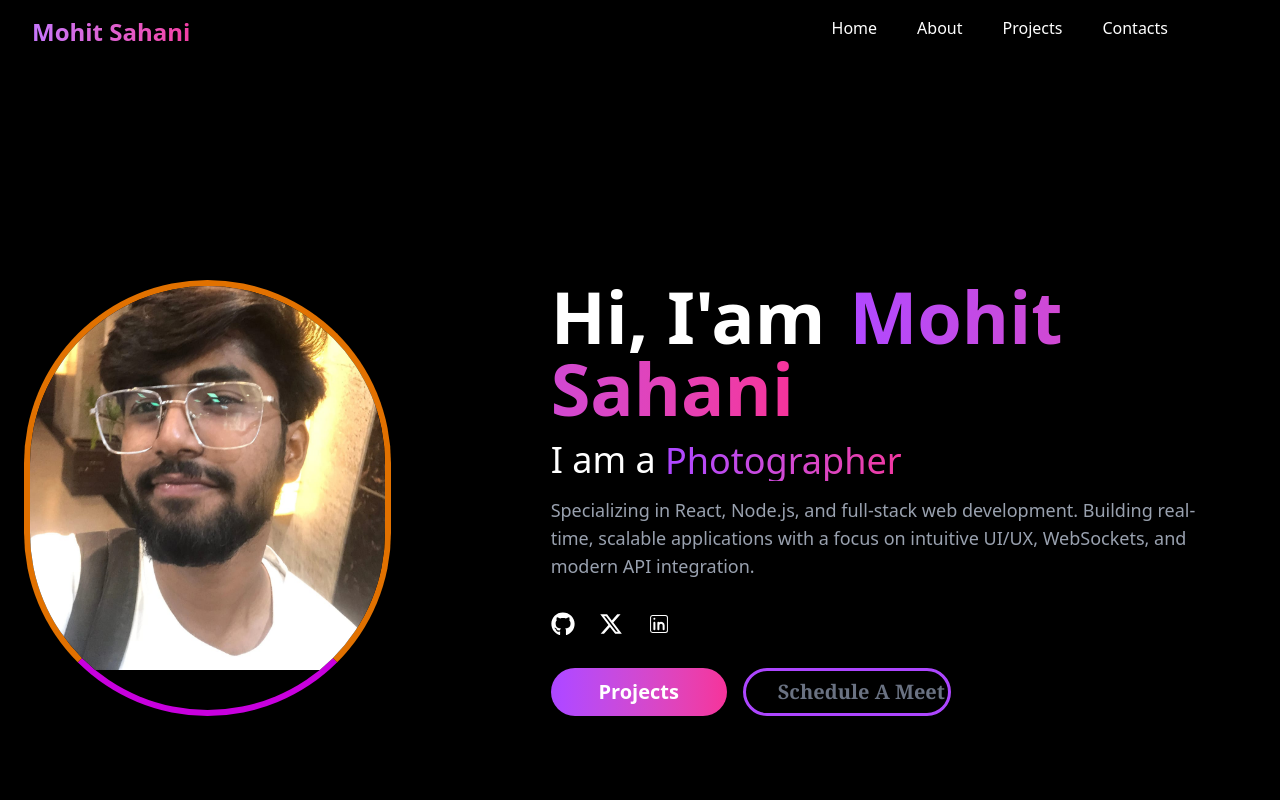
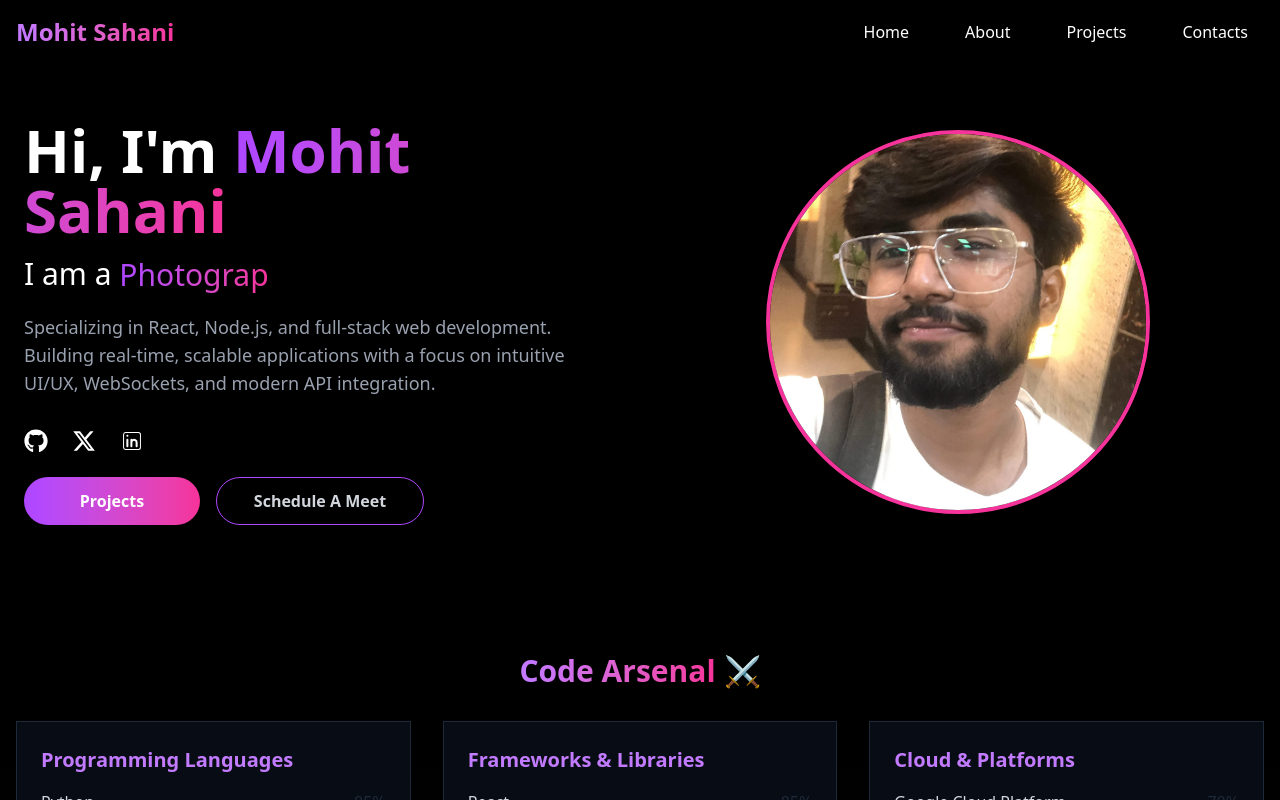
Before and after one commit to Sagolsa78/portfolio, a React (Vite) app: page / in a window 1280 px wide. Shown: the top 800 px of the page. Built offline with nearby package versions, Linux system fonts and the light colour scheme.

Commit message:
the webpage have been made mobile responsive and has smooth users experience.

```diff
--- a/src/components/Hero.tsx
+++ b/src/components/Hero.tsx
@@ -1,21 +1,18 @@
-import { FaGithub } from "react-icons/fa6";
-import { FaXTwitter } from "react-icons/fa6";
+import { FaGithub, FaXTwitter } from "react-icons/fa6";
 import { CiLinkedin } from "react-icons/ci";
+import { useEffect, useState } from "react";
+import { motion, AnimatePresence } from 'framer-motion';
+import {scrollToSection } from "./Navbar";
+import { useMenu } from "./MenuContext";
 
 
 
 
-
-
-import  { useEffect, useState } from "react";
-
-import { motion, AnimatePresence } from 'framer-motion';
-import { scrollToSection } from "./Navbar";
-
 function Hero() {
-
   const words = ['Developer', 'Traveler', 'Photographer', 'Innovator'];
   const [currentWordIndex, setCurrentWordIndex] = useState(0);
+  const {menuOpen}=useMenu();
+
 
   useEffect(() => {
     const interval = setInterval(() => {
@@ -23,28 +20,23 @@ function Hero() {
     }, 2500);
 
     return () => clearInterval(interval);
-    }, [words.length])
-
-
+  }, []);
 
   return (
+    <div className={`bg-black text-white px-6 py-20 mt-10
 
-        <div className="mx-auto bg-black  text-white container px-6 py-20 mb-50 mt-50 flex " >
-            <div className="flex">
-                <div className="aspect-square rounded-full text-amber-600 overflow-hidden border-6 border-b-fuchsia-600 ">
-                    <img src="/src/assets/My _PhotoGraph.jpeg" alt="profile _image" className="h-96" />
-                </div>
-                <div className="pl-10">
-                    <div className="  pl-30">
-                        <h1 className="text-5xl md:text-7xl mb-4 font-bold">
-                            Hi, I'am
-                            <span className="pl-6 bg-clip-text text-transparent bg-gradient-to-r from-purple-500 to-pink-500">Mohit Sahani</span>
+        }`}>
+      <div className={`container mx-auto flex flex-col-reverse md:flex-row items-center justify-between gap-10 flex-1 transition-all duration-300 ${menuOpen ? "mt-38" : "mt-0" }`}>
 
+        {/* Text content */}
+        <div className="flex-1 text-center md:text-left">
+          <h1 className="text-4xl md:text-6xl font-bold mb-4">
+            Hi, I'm <span className="bg-clip-text text-transparent bg-gradient-to-r from-purple-500 to-pink-500">Mohit Sahani</span>
           </h1>
 
-                        <div className="text-left text-4xl mb-4 align-baseline ">
-                            <span className=" font-normal">I am a </span>
-                            <span className="inline-flex relative min-w-[250px] min-h-8 vertical-align-middle ">
+          <div className="text-2xl md:text-3xl mb-4">
+            I am a{" "}
+            <span className="inline-flex relative min-h-10 min-w-[150px] align-middle">
               <AnimatePresence mode="wait">
                 <motion.span
                   key={words[currentWordIndex]}
@@ -59,35 +51,44 @@ function Hero() {
               </AnimatePresence>
             </span>
           </div>
-                        <div>
-                            <p className="text-lg text-gray-400 mb-8 max-w-2xl mx-auto lg:mx-0">
-                                Specializing in React, Node.js, and full-stack web development. Building real-time, scalable applications with a focus on intuitive UI/UX, WebSockets, and modern API integration.</p>
-                        </div>
-                        <div className="mb-8 text-2xl lg: flex gap-6
-                        ">
-                            <a href="https://github.com/sagolsa78"><FaGithub className="" /></a>
-                            <a href="https://x.com/sagolsa78"> <FaXTwitter /></a>
-                            <a href="https://www.linkedin.com/in/sahani78/ "> <CiLinkedin /></a>
-                        </div>
-                        <div className="flex flex-col-2  ">
-                            <a href="#projects"  onClick={(e)=>scrollToSection(e,"#Projects")}>
-                                <button className="text-xl font-semibold item-center w-44 h-12 hover:cursor-pointer rounded-full text-white  bg-gradient-to-r from-purple-500 to-pink-500">
-                                Projects
 
+          <p className="text-lg text-gray-400 mb-8 max-w-xl mx-auto md:mx-0">
+            Specializing in React, Node.js, and full-stack web development. Building real-time, scalable applications with a focus on intuitive UI/UX, WebSockets, and modern API integration.
+          </p>
 
-                            </button></a>
-                            <a href="https://calendly.com/sahanimohit5ed/30min" className="pl-4"><button className="text-xl flex  font-serif   pl-8  items-center font-semibold item-center w-52 hover:cursor-pointer h-12  rounded-full text-gray-500  border-3   border-purple-500 ">
-                                Schedule A Meet
-                            </button></a>
+          <div className="flex justify-center md:justify-start gap-6 text-2xl mb-6">
+            <a href="https://github.com/sagolsa78"><FaGithub /></a>
+            <a href="https://x.com/sagolsa78"><FaXTwitter /></a>
+            <a href="https://www.linkedin.com/in/sahani78/"><CiLinkedin /></a>
           </div>
 
+          <div className="flex flex-col sm:flex-row gap-4 justify-center md:justify-start">
+            <a href="#projects" onClick={(e) => scrollToSection(e, "#Projects")}>
+              <button className="w-44 h-12 text-white font-semibold rounded-full bg-gradient-to-r from-purple-500 to-pink-500">
+                Projects
+              </button>
+            </a>
+            <a href="https://calendly.com/sahanimohit5ed/30min">
+              <button className="w-52 h-12 border border-purple-500 text-gray-300 font-semibold rounded-full">
+                Schedule A Meet
+              </button>
+            </a>
+          </div>
+        </div>
+
+        {/* Image */}
+        <div className="flex-1 flex justify-center">
+          <div className="rounded-full overflow-hidden border-4 border-pink-500 w-52 h-52 md:w-96 md:h-96">
+            <img
+              src="/My _PhotoGraph.jpeg"
+              alt="Profile"
+              className="object-cover w-full h-full"
+            />
           </div>
         </div>
       </div>
-
     </div>
-    )
+  );
 }
 
-
 export default Hero;
--- /dev/null
+++ b/src/components/MenuContext.tsx
@@ -0,0 +1,27 @@
+// src/context/MenuContext.tsx
+import { createContext, useContext, useState } from "react";
+
+type MenuContextType = {
+  menuOpen: boolean;
+  setMenuOpen: (val: boolean) => void;
+};
+
+const MenuContext = createContext<MenuContextType | null>(null);
+
+export const MenuProvider = ({ children }: { children: React.ReactNode }) => {
+  const [menuOpen, setMenuOpen] = useState(false);
+
+  return (
+    <MenuContext.Provider value={{ menuOpen, setMenuOpen }}>
+      {children}
+    </MenuContext.Provider>
+  );
+};
+
+export const useMenu = () => {
+  const context = useContext(MenuContext);
+  if (!context) {
+    throw new Error("useMenu must be used within a MenuProvider");
+  }
+  return context;
+};
--- a/src/components/Navbar.tsx
+++ b/src/components/Navbar.tsx
@@ -1,37 +1,29 @@
 import { useEffect, useState } from "react";
+import { Menu, X } from "lucide-react"; // or any icon set you prefer
+import { useMenu } from "./MenuContext";
 
-
-
-export const scrollToSection = (e: React.MouseEvent<HTMLAnchorElement>, herf: string) => {
-  e.preventDefault()
-  const targetId = herf.replace("#", "")
-  const elem = document.getElementById(targetId)
-  elem?.scrollIntoView({ behavior: "smooth" })
-
-}
-
+export const scrollToSection = (
+  e: React.MouseEvent<HTMLAnchorElement>,
+  href: string
+) => {
+  e.preventDefault();
+  const targetId = href.replace("#", "");
+  const elem = document.getElementById(targetId);
+  elem?.scrollIntoView({ behavior: "smooth" });
+};
 
 export function Navbar() {
+  const [scrolled, setScrolled] = useState(false);
+  const {menuOpen, setMenuOpen} = useMenu();
   // const [isDarkMode, setIsDarkMode] = useState(true);
-  const [scrolled, setScrolled] = useState(false);
-
-
-
 
   useEffect(() => {
     const handleScroll = () => {
-      if (window.scrollY > 10) {
-        setScrolled(true)
-      } else {
-        setScrolled(false)
-      }
-
-    }
-
-    window.addEventListener("scroll", handleScroll)
-    return () => window.removeEventListener("scroll", handleScroll)
-
-  }, [])
+      setScrolled(window.scrollY > 10);
+    };
+    window.addEventListener("scroll", handleScroll);
+    return () => window.removeEventListener("scroll", handleScroll);
+  }, []);
 
   // useEffect(() => {
   //   if (isDarkMode) {
@@ -43,32 +35,69 @@ export function Navbar() {
   //   }
   // })
 
-
-
-
-
-
+  const navLinks = (
+    <>
+      <a
+        href="#Home"
+        onClick={(e) => scrollToSection(e, "#Home")}
+        className="block py-2 px-4 hover:text-pink-400"
+      >
+        Home
+      </a>
+      <a
+        href="#About"
+        onClick={(e) => scrollToSection(e, "#About")}
+        className="block py-2 px-4 hover:text-pink-400"
+      >
+        About
+      </a>
+      <a
+        href="#Projects"
+        onClick={(e) => scrollToSection(e, "#Projects")}
+        className="block py-2 px-4 hover:text-pink-400"
+      >
+        Projects
+      </a>
+      <a
+        href="#Contacts"
+        onClick={(e) => scrollToSection(e, "#Contacts")}
+        className="block py-2 px-4 hover:text-pink-400"
+      >
+        Contacts
+      </a>
+    </>
+  );
 
   return (
-    <div className={` fixed top-0 right-0 left-0 z-50  h-15 justify-between flex  text-white transition-all duration-100 ${scrolled ? "bg-gray bg-black/80  backdrop-blur-md  text-white" : "bg-transparent "} `}>
-      <div className="container mx-auto px-4 flex justify-between">
-        <a href="Home" onClick={(e) => scrollToSection(e, "#Home")} className=" text-2xl p-4 font-semibold font-sans bg-clip-text text-transparent bg-gradient-to-r from-purple-400 to-pink-500" >
+    <header
+      className={`fixed top-0 left-0 right-0 z-50 transition-all duration-300 ${scrolled
+          ? "bg-black/80 backdrop-blur-md shadow-md"
+          : "bg-transparent"
+        }`}
+    >
+      <div className="container mx-auto flex justify-between items-center px-4 py-3">
+        <a
+          href="#Home"
+          onClick={(e) => scrollToSection(e, "#Home")}
+          className="text-2xl font-bold bg-clip-text text-transparent bg-gradient-to-r from-purple-400 to-pink-500"
+        >
           Mohit Sahani
         </a>
-        <div className="justify-between  flex p-4 pr-20">
-          <div className=" pl-6 pr-4">
-            <a href="Home" onClick={(e) => scrollToSection(e, "#Home")}>Home</a>
-          </div>
-          <div className="pl-6 pr-4">
-            <a href="About" onClick={(e) => scrollToSection(e, "#About")}>About</a>
-          </div>
-          <div className="pl-6 pr-4">
-            <a href="Projects" onClick={(e) => scrollToSection(e, "#Projects")}>Projects</a>
-          </div>
-          <div className="pl-6 pr-4">
-            <a href="Contacts" onClick={(e) => scrollToSection(e, "#Contacts")}>Contacts</a>
-          </div>
-          {/* <div className="pl-6">
+
+        {/* Desktop Menu */}
+        <nav className="hidden md:flex space-x-6 text-white font-medium">
+          {navLinks}
+        </nav>
+
+        {/* Mobile Menu Icon */}
+        <div className="md:hidden">
+          <button onClick={() => setMenuOpen(!menuOpen)} className="text-white">
+            {menuOpen ? <X size={28} /> : <Menu size={28} />}
+          </button>
+        </div>
+      </div>
+
+      {/* <div className="pl-6">
             <label className="inline-flex items-center cursor-pointer">
               <input type="checkbox"
                 checked={isDarkMode}
@@ -86,9 +115,16 @@ export function Navbar() {
 
 
           </div> */}
+
+      {/* Mobile Dropdown Menu */}
+      {menuOpen && (
+        <div className={`md:hidden bg-black/90  px-4 pb-4 text-white ${scrolled
+          ? "bg-black/80 backdrop-blur-md  "
+          : " backdrop-blur-md shadow-md"
+        }`}>
+          <nav className="flex flex-col space-y-2">{navLinks}</nav>
         </div>
-
-      </div>
-    </div>
-  )
+      )}
+    </header>
+  );
 }
--- a/src/pages/HomePage.tsx
+++ b/src/pages/HomePage.tsx
@@ -2,21 +2,24 @@ import Contact from "../components/Contact";
 import Experience from "../components/Experience";
 import Footer from "../components/Footer";
 import Hero from "../components/Hero";
-import {Navbar} from "../components/Navbar";
+import { MenuProvider } from "../components/MenuContext";
+import { Navbar } from "../components/Navbar";
 import Projects from "../components/Projects";
 import Skills from "../components/Skills";
 
-function HomePage(){
+function HomePage() {
 
-    return(
+    return (
         <div id="Home" className=" bg-black min-h-screen overflow-hidden">
-            <Navbar/>
-            <Hero/>
-            <Skills/>
-            <Projects/>
-            <Experience/>
-            <Contact/>
-            <Footer/>
+            <MenuProvider>
+                <Navbar />
+                <Hero />
+            </MenuProvider>
+            <Skills />
+            <Projects />
+            <Experience />
+            <Contact />
+            <Footer />
 
         </div>
     )
```
Also changed, not shown: public/My _PhotoGraph.jpeg (renamed from src/assets/My _PhotoGraph.jpeg). Lines whose indentation alone changed are shown as unchanged.
